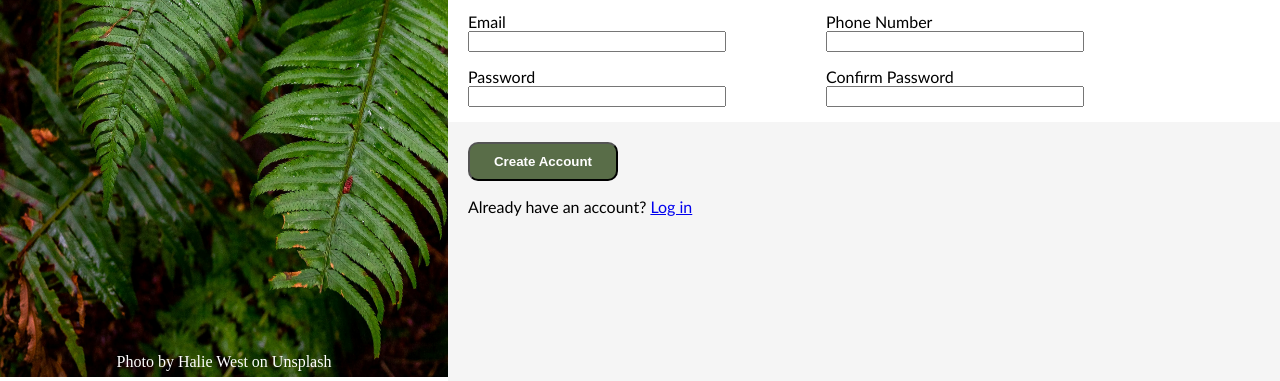
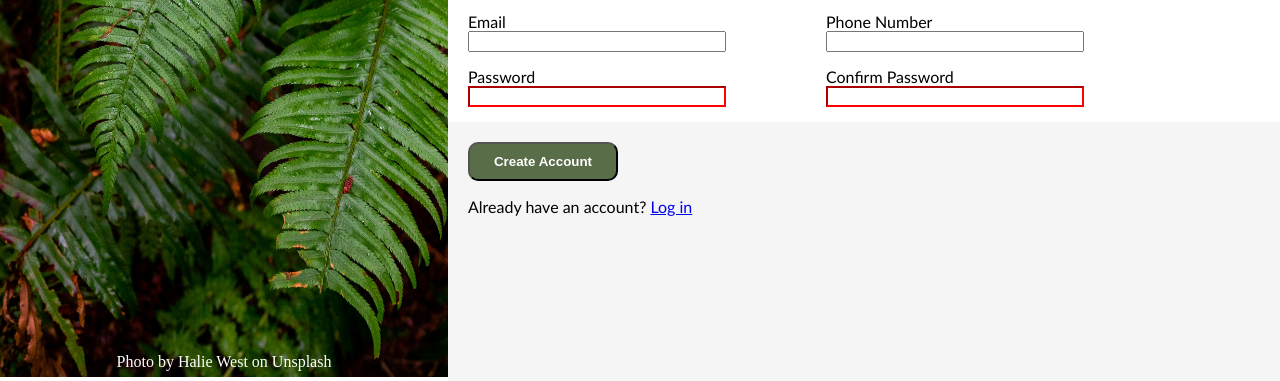
Before and after one commit to KarthikAmaram/sign-up-form, a plain HTML site: page index.html in a window 1280 px wide. Shown: the part 423-804 px from the top of the page. Drawn offline with Linux system fonts and the light colour scheme.

Commit message:
Finished it! Adding some styles to the form boxes

```diff
--- a/index.html
+++ b/index.html
@@ -51,12 +51,12 @@
                 <div class="passwords">
                     <div class="input-field">
                          <label for="password">Password</label>
-                        <input type="password" id="password" name="password">
+                        <input type="password" id="password" name="password" required minlength="6">
                     </div>
 
                     <div class="input-field">
                         <label for="confirm_password">Confirm Password</label>
-                        <input type="password" id="confirm_password" name="confirm_password">
+                        <input type="password" id="confirm_password" name="confirm_password" required minlength="6">
                     </div>
 
                 </div>
--- a/styles.css
+++ b/styles.css
@@ -118,3 +118,12 @@ h1 {
 input {
     width: 250px;
 }
+
+input:focus{
+    border-color: blue;
+    box-shadow: 0 2px 5px rgba(0, 0, 0, 0.1);
+}
+
+.passwords input:invalid {
+    border-color: red;
+}
```
